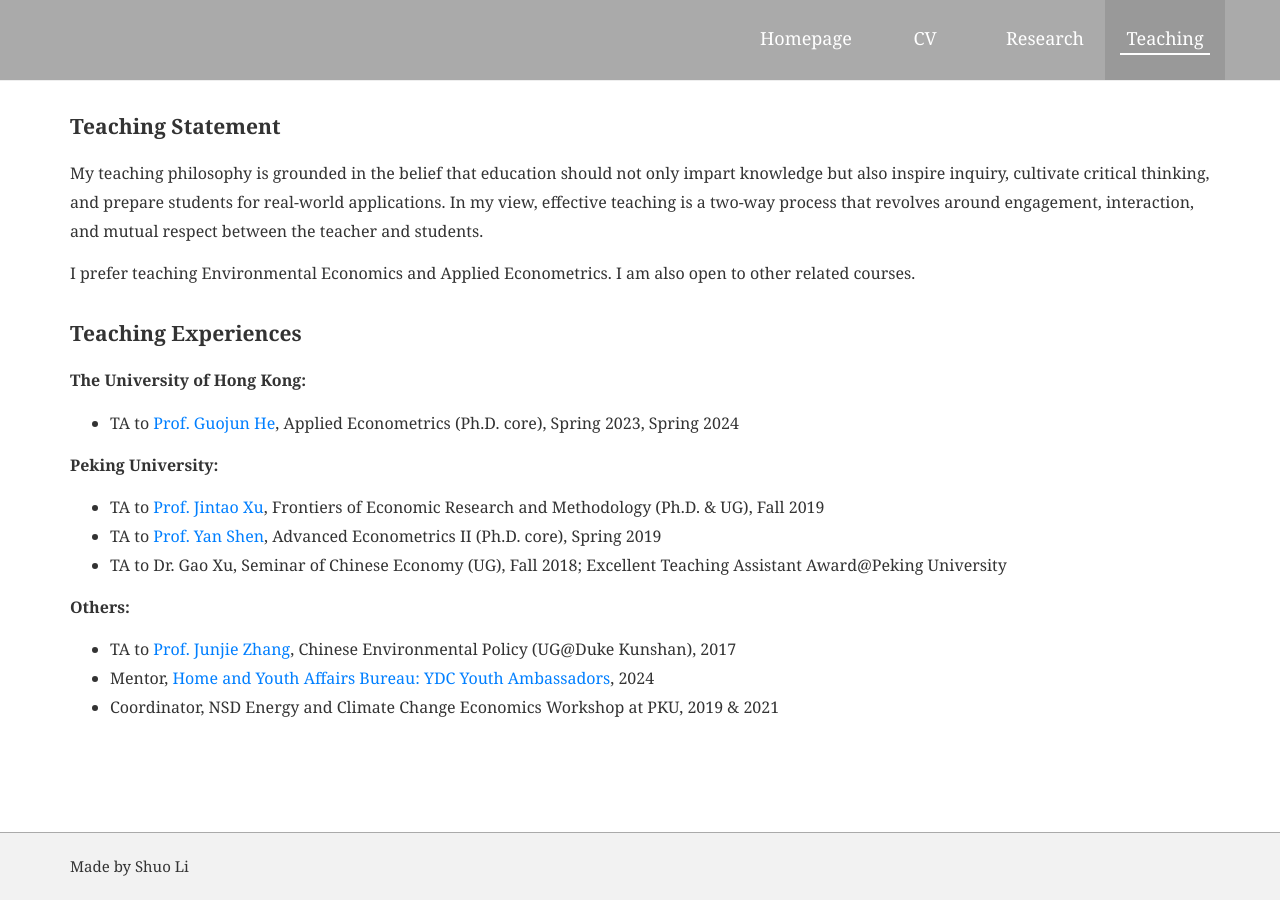
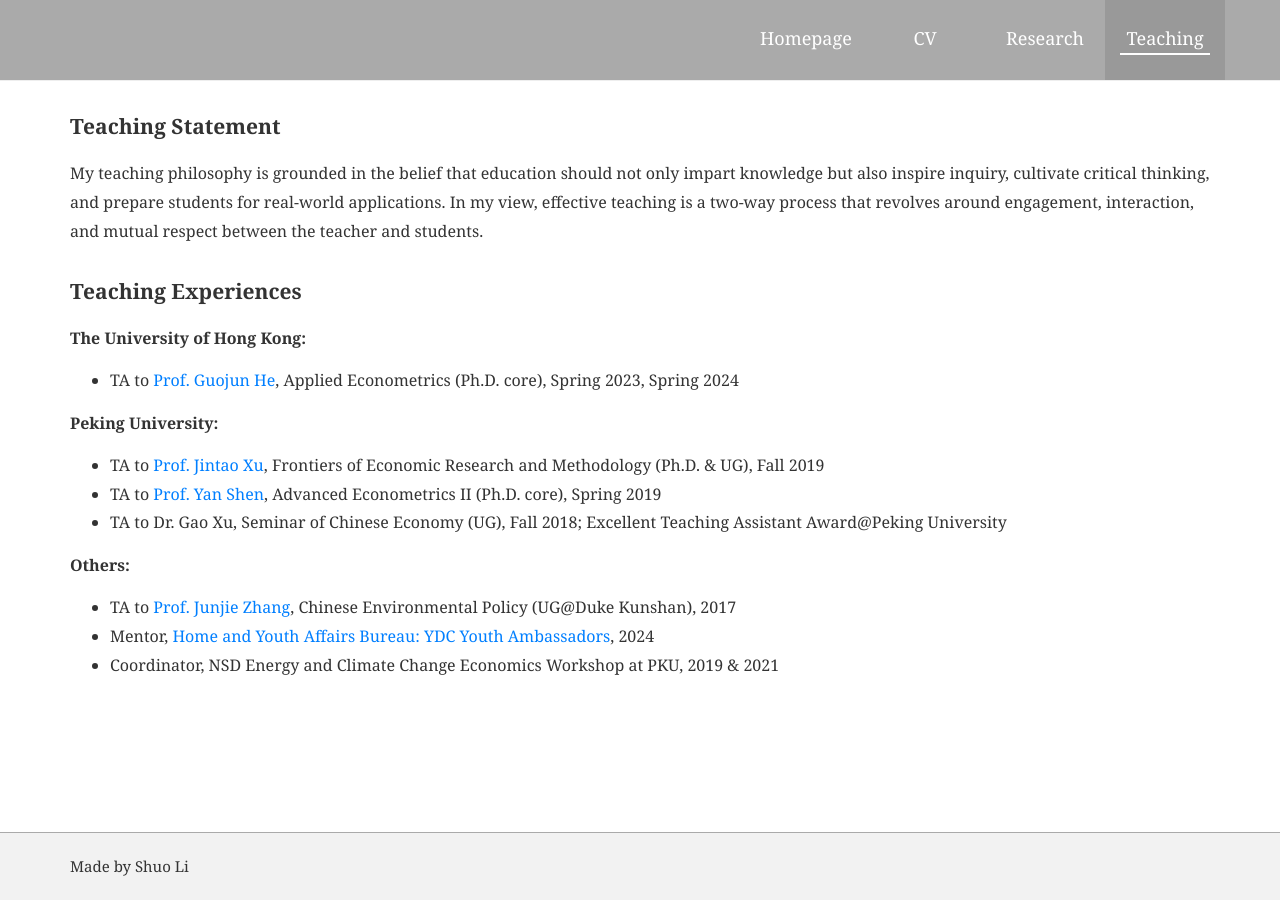
Before and after one commit to shuoliecon/shuoliecon.github.io, a Jekyll site: the page built from pages/_teaching/index.md, in a window 1280 px wide. Built offline with Jekyll 4.4.1, drawn with Linux system fonts in a browser that asks for light colours.

Commit message:
Update index.md

```diff
--- a/pages/_teaching/index.md
+++ b/pages/_teaching/index.md
@@ -7,8 +7,6 @@ no_heading: true
 
 ## Teaching Statement
 My teaching philosophy is grounded in the belief that education should not only impart knowledge but also inspire inquiry, cultivate critical thinking, and prepare students for real-world applications. In my view, effective teaching is a two-way process that revolves around engagement, interaction, and mutual respect between the teacher and students.
-
-I prefer teaching Environmental Economics and Applied Econometrics. I am also open to other related courses.
 
 
 ## Teaching Experiences
```
